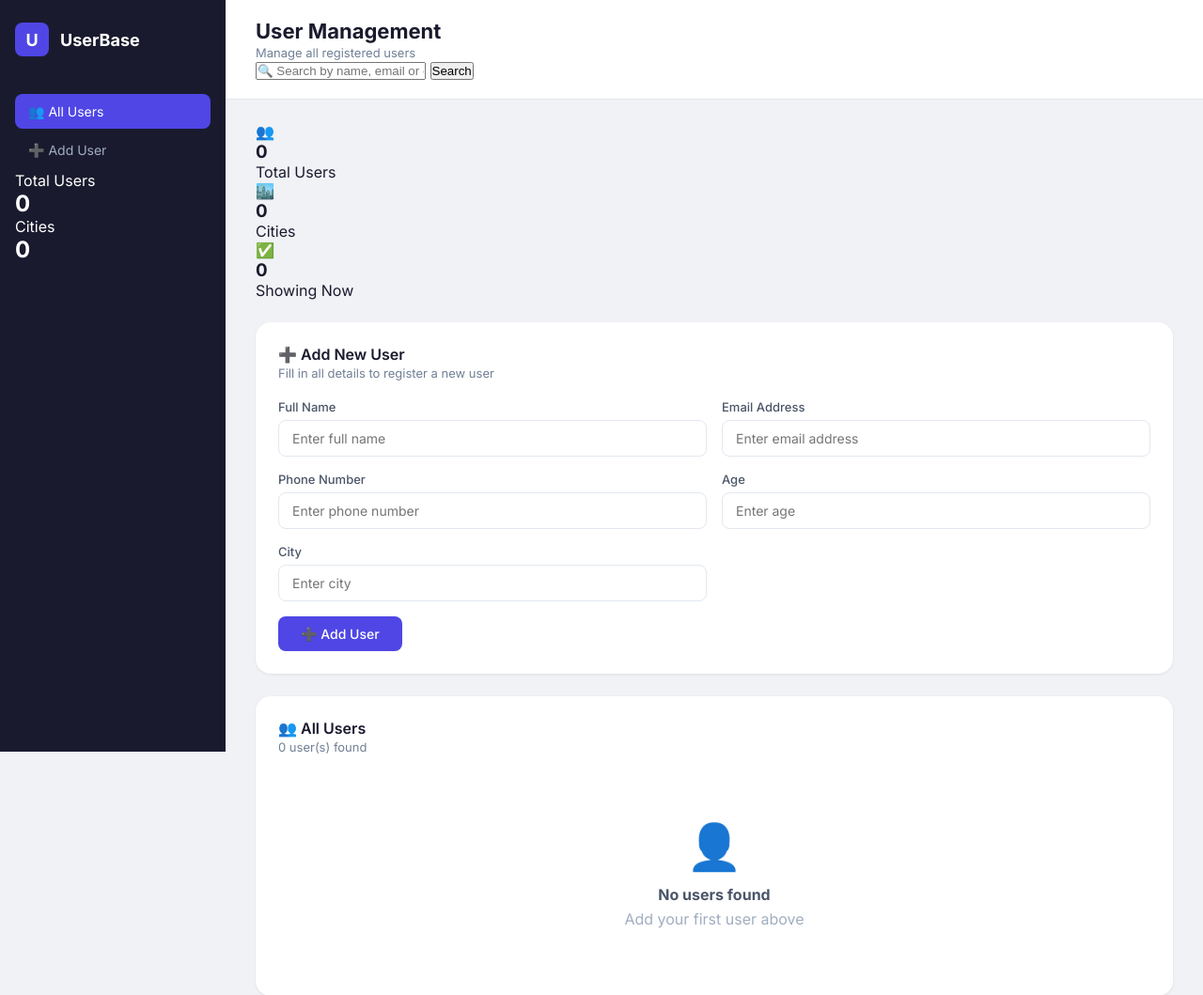
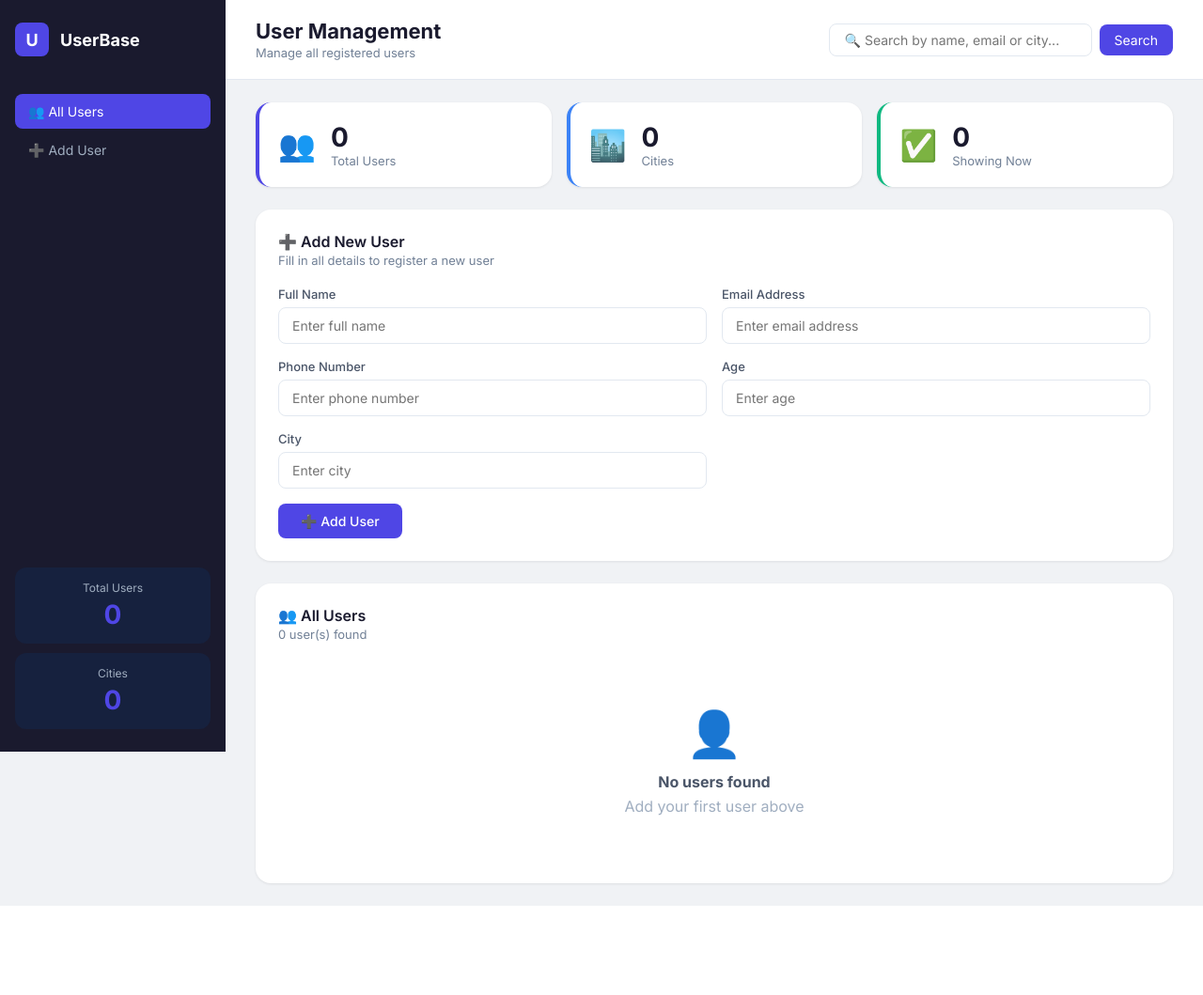
Before and after one commit to kanishkaadevi/project, a Flask app: page / in a window 1280 px wide. Shown: the top 1059 px of the page at 94% size. After the commit the page ends 964 px from the top, so only its background shows below. Run offline with Flask 3, Linux system fonts and the light colour scheme.

Commit message:
Refactor CSS styles for improved organization

```diff
--- a/static/style.css
+++ b/static/style.css
@@ -59,22 +55,28 @@ body {
     color: white;
 }
 
-.sidebar-footer {
+.sidebar-stats {
     margin-top: auto;
+    display: flex;
+    flex-direction: column;
+    gap: 10px;
+}
+
+.stat-box {
     background: #16213e;
-    padding: 16px;
+    padding: 14px;
     border-radius: 12px;
     text-align: center;
 }
 
-.sidebar-footer p {
+.stat-box p {
     font-size: 12px;
     color: #a0aec0;
     margin-bottom: 4px;
 }
 
-.sidebar-footer h2 {
-    font-size: 32px;
+.stat-box h2 {
+    font-size: 28px;
     color: #4f46e5;
 }
 
@@ -89,18 +91,49 @@ body {
     background: white;
     padding: 20px 32px;
     border-bottom: 1px solid #e2e8f0;
+    display: flex;
+    justify-content: space-between;
+    align-items: center;
+    flex-wrap: wrap;
+    gap: 16px;
 }
 
-.topbar h1 {
-    font-size: 22px;
-    font-weight: 700;
-    color: #1a1a2e;
+.topbar h1 { font-size: 22px; font-weight: 700; }
+.topbar p { font-size: 13px; color: #718096; margin-top: 2px; }
+
+.search-form {
+    display: flex;
+    gap: 8px;
+    align-items: center;
 }
 
-.topbar p {
-    font-size: 13px;
-    color: #718096;
-    margin-top: 2px;
+.search-form input {
+    padding: 8px 16px;
+    border: 1.5px solid #e2e8f0;
+    border-radius: 8px;
+    font-size: 14px;
+    font-family: 'Inter', sans-serif;
+    outline: none;
+    width: 280px;
+}
+
+.search-form input:focus { border-color: #4f46e5; }
+
+.search-form button {
+    background: #4f46e5;
+    color: white;
+    border: none;
+    padding: 8px 16px;
+    border-radius: 8px;
+    font-size: 14px;
+    cursor: pointer;
+    font-family: 'Inter', sans-serif;
+}
+
+.clear-btn {
+    color: #e53e3e;
+    text-decoration: none;
+    font-size: 14px;
 }
 
 .content {
@@ -110,6 +143,30 @@ body {
     gap: 24px;
 }
 
+.stats-row {
+    display: grid;
+    grid-template-columns: repeat(3, 1fr);
+    gap: 16px;
+}
+
+.stat-card {
+    background: white;
+    border-radius: 16px;
+    padding: 20px;
+    display: flex;
+    align-items: center;
+    gap: 16px;
+    box-shadow: 0 1px 3px rgba(0,0,0,0.08);
+}
+
+.stat-card h3 { font-size: 28px; font-weight: 700; }
+.stat-card p { font-size: 13px; color: #718096; }
+.stat-icon { font-size: 32px; }
+
+.stat-card.purple { border-left: 4px solid #4f46e5; }
+.stat-card.blue { border-left: 4px solid #3b82f6; }
+.stat-card.green { border-left: 4px solid #10b981; }
+
 .card {
     background: white;
     border-radius: 16px;
```
Also changed, not shown: other parts of static/style.css (+44 -71 lines).
